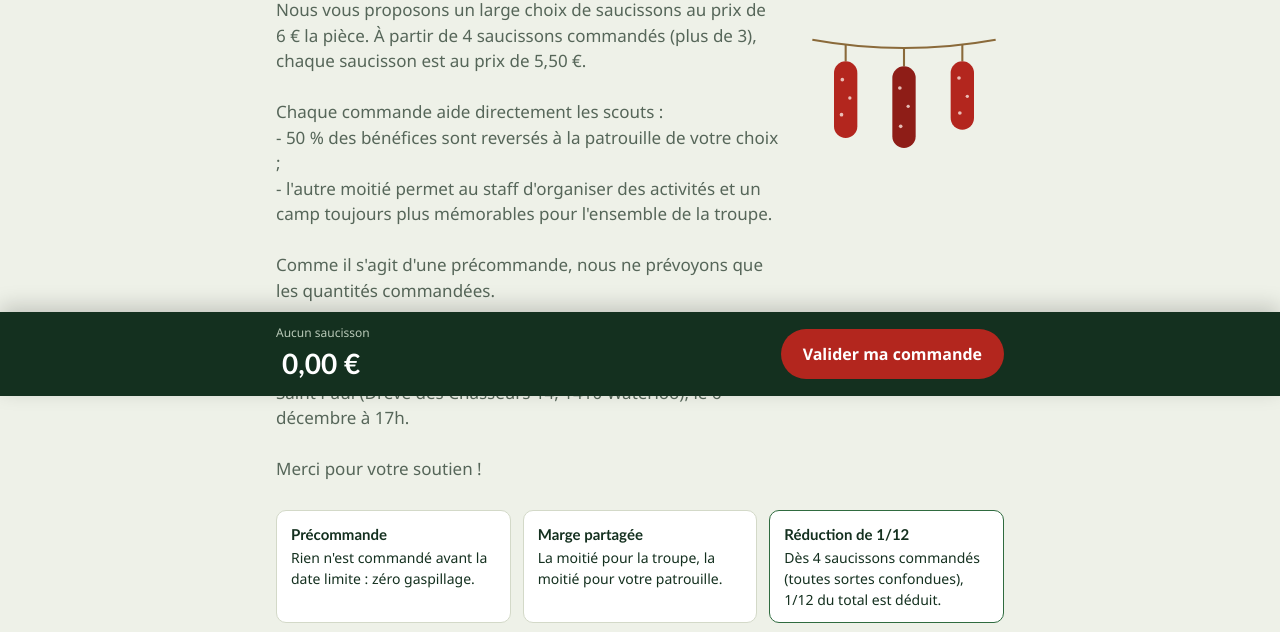
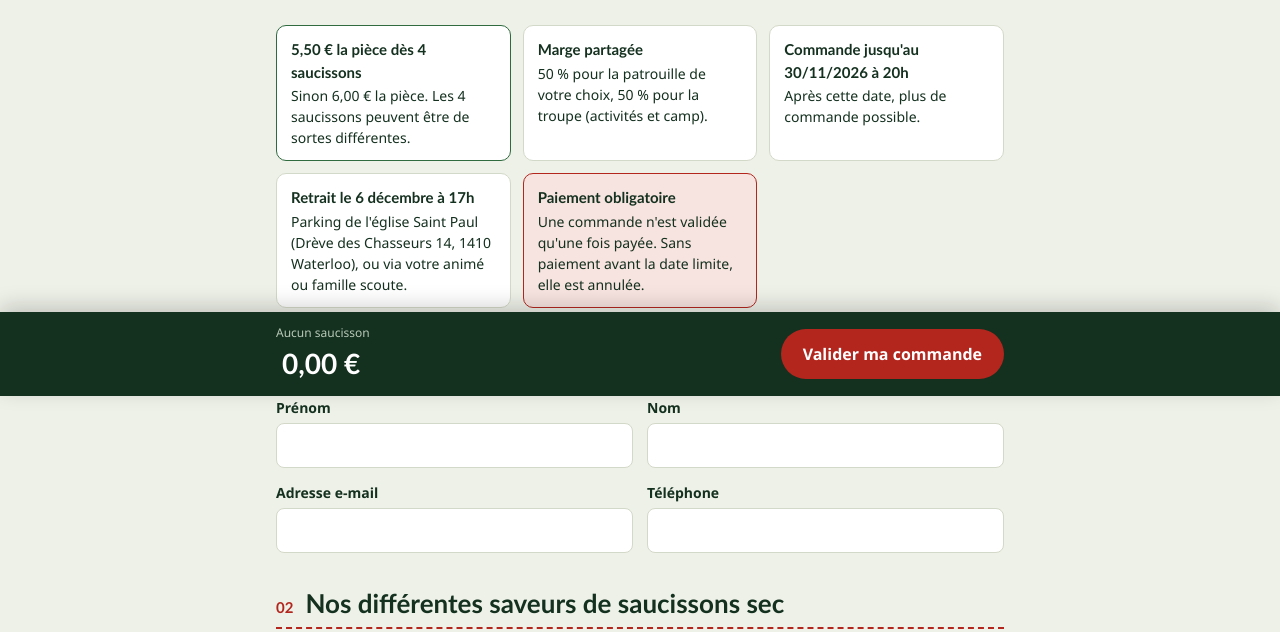
Before and after one commit to Near1807/Commande-Saucisson, a plain HTML site: page saucissons-precommande/site/index.html in a window 1280 px wide. Shown: the part 404-1036 px from the top of the page. Drawn offline with Linux system fonts and the light colour scheme.

Commit message:
Prix réduit en euros partout, introduction courte et cartes d'information
- Plus de « 1/12 » côté clients : « 5,50 € la pièce dès 4 saucissons » (carte de règles, barre du bas, récapitulatif, mails)
- calculerPrixReduit() dans app.js et Code.gs, calculé depuis la config (pas de prix écrit en dur)
- Introduction raccourcie à deux phrases ; prix, marge partagée, clôture, retrait et paiement dans cinq cartes
- Tests adaptés

Co-Authored-By: Claude Sonnet 5.5 <noreply@anthropic.com>
Claude-Session: https://claude.ai/code/session_01DARnTzTSPM9ow6SvnDh9B4

```diff
--- a/saucissons-precommande/site/app.js
+++ b/saucissons-precommande/site/app.js
@@ -63,14 +63,24 @@ function calculerMontants() {
    ============================================================ */
 
 /*
- * @brief Remplit les textes qui dépendent de config.js : la règle de réduction et la date limite.
+ * @brief Calcule le prix d'une pièce une fois la réduction appliquée, pour l'afficher aux clients (ex. 5,50 € au lieu de 6 €). Même formule que la réduction du total.
+ * @param prixCentimes Prix normal d'une pièce, en centimes.
+ */
+function calculerPrixReduit(prixCentimes) {
+  return prixCentimes - Math.round(prixCentimes * CONFIG.reductionNumerateur / CONFIG.reductionDenominateur);
+}
+
+/*
+ * @brief Remplit les textes qui dépendent de config.js : le prix réduit et la date limite.
  */
 function afficherReglesDeLaVente() {
+  const prixNormal = CONFIG.saucissons[0].prixCentimes;
+  const prixReduit = calculerPrixReduit(prixNormal);
   document.getElementById("regle-reduction-titre").textContent =
-    "Réduction de " + CONFIG.reductionNumerateur + "/" + CONFIG.reductionDenominateur;
+    formaterEuros(prixReduit) + " la pièce dès " + CONFIG.reductionAPartirDe + " saucissons";
   document.getElementById("regle-reduction-texte").textContent =
-    "Dès " + CONFIG.reductionAPartirDe + " saucissons commandés (toutes sortes confondues), " +
-    CONFIG.reductionNumerateur + "/" + CONFIG.reductionDenominateur + " du total est déduit.";
+    "Sinon " + formaterEuros(prixNormal) + " la pièce. Les " + CONFIG.reductionAPartirDe +
+    " saucissons peuvent être de sortes différentes.";
 
   const emplacements = document.querySelectorAll(".date-limite");
   for (const emplacement of emplacements) {
@@ -240,9 +250,9 @@ function mettreAJourAffichage() {
     if (montants.nombreTotal === 1) {
       motSaucisson = "saucisson";
     }
-    message = montants.nombreTotal + " " + motSaucisson + " · plus que " + manquants + " pour " + CONFIG.reductionNumerateur + "/" + CONFIG.reductionDenominateur + " de réduction";
+    message = montants.nombreTotal + " " + motSaucisson + " · plus que " + manquants + " pour passer à " + formaterEuros(calculerPrixReduit(CONFIG.saucissons[0].prixCentimes)) + " la pièce";
   } else {
-    message = montants.nombreTotal + " saucissons · réduction de " + CONFIG.reductionNumerateur + "/" + CONFIG.reductionDenominateur + " appliquée";
+    message = montants.nombreTotal + " saucissons · tarif réduit : " + formaterEuros(calculerPrixReduit(CONFIG.saucissons[0].prixCentimes)) + " la pièce";
   }
   document.getElementById("barre-info").textContent = message;
 
@@ -475,7 +485,7 @@ function afficherConfirmation(commande) {
   }
   if (commande.reduction > 0) {
     ajouterLigneRecap(liste, "Sous-total", formaterEuros(commande.sousTotal), "");
-    ajouterLigneRecap(liste, "Réduction de " + CONFIG.reductionNumerateur + "/" + CONFIG.reductionDenominateur, "-" + formaterEuros(commande.reduction), "reduction");
+    ajouterLigneRecap(liste, "Tarif réduit (" + formaterEuros(calculerPrixReduit(CONFIG.saucissons[0].prixCentimes)) + " la pièce)", "-" + formaterEuros(commande.reduction), "reduction");
   }
   ajouterLigneRecap(liste, "Total à payer", formaterEuros(commande.total), "total");
 
--- a/saucissons-precommande/site/index.html
+++ b/saucissons-precommande/site/index.html
@@ -24,19 +24,7 @@
       <div class="hero-texte">
         <p class="surtitre">Troupe Antoine de Saint-Exupéry · Unité Saint-Paul de Waterloo</p>
         <h1>Précommande de <em>saucissons</em></h1>
-        <p class="intro">Les scouts de la troupe Antoine de Saint-Exupéry lancent leur vente de saucissons secs afin de financer leurs activités tout au long de l'année ainsi que leur camp d'été.
-
-Nous vous proposons un large choix de saucissons au prix de 6 € la pièce. À partir de 4 saucissons commandés (plus de 3), chaque saucisson est au prix de 5,50 €.
-
-Chaque commande aide directement les scouts :
-     - 50 % des bénéfices sont reversés à la patrouille de votre choix ;
-     - l'autre moitié permet au staff d'organiser des activités et un camp toujours plus mémorables pour l'ensemble de la troupe.
-
-Comme il s'agit d'une précommande, nous ne prévoyons que les quantités commandées.
-
-Les précommandes seront clôturées le 30 novembre à 20h et le retrait des saucissons aura lieu sur le parking de l'église Saint Paul (Drève des Chasseurs 14, 1410 Waterloo), le 6 décembre à 17h.
-
-Merci pour votre soutien !</p>
+        <p class="intro">Les scouts de la troupe Antoine de Saint-Exupéry vendent des saucissons secs pour financer leurs activités et leur camp d'été. Précommandez les vôtres : nous ne commandons que ce qui est réservé, zéro gaspillage.</p>
       </div>
       <svg class="dessin" viewBox="0 0 240 150" aria-hidden="true">
         <path d="M10 14 Q120 34 230 14" stroke="#8a6a3a" fill="none" stroke-width="2.5"/>
@@ -56,23 +44,27 @@ Merci pour votre soutien !</p>
       </svg>
     </header>
 
-    <!-- Les quatre règles de la vente. Les nombres et la date sont remplis par app.js depuis config.js. -->
+    <!-- Les règles de la vente. Le prix réduit et la date limite sont remplis par app.js depuis config.js ; le retrait est écrit ici à la main. -->
     <div class="regles">
-      <div class="regle">
-        <strong>Précommande</strong>
-        Rien n'est commandé avant la date limite : zéro gaspillage.
-      </div>
-      <div class="regle">
-        <strong>Marge partagée</strong>
-        La moitié pour la troupe, la moitié pour votre patrouille.
-      </div>
       <div class="regle regle-reduction">
         <strong id="regle-reduction-titre"></strong>
         <span id="regle-reduction-texte"></span>
       </div>
+      <div class="regle">
+        <strong>Marge partagée</strong>
+        50 % pour la patrouille de votre choix, 50 % pour la troupe (activités et camp).
+      </div>
+      <div class="regle">
+        <strong>Commande jusqu'au <span class="date-limite"></span></strong>
+        Après cette date, plus de commande possible.
+      </div>
+      <div class="regle">
+        <strong>Retrait le 6 décembre à 17h</strong>
+        Parking de l'église Saint Paul (Drève des Chasseurs 14, 1410 Waterloo), ou via votre animé ou famille scoute.
+      </div>
       <div class="regle regle-alerte">
         <strong>Paiement obligatoire</strong>
-        Une commande n'est validée qu'une fois payée. Sans paiement avant le <span class="date-limite"></span>, elle est annulée.
+        Une commande n'est validée qu'une fois payée. Sans paiement avant la date limite, elle est annulée.
       </div>
     </div>
 
```
Also changed, not shown: 1 other file.
